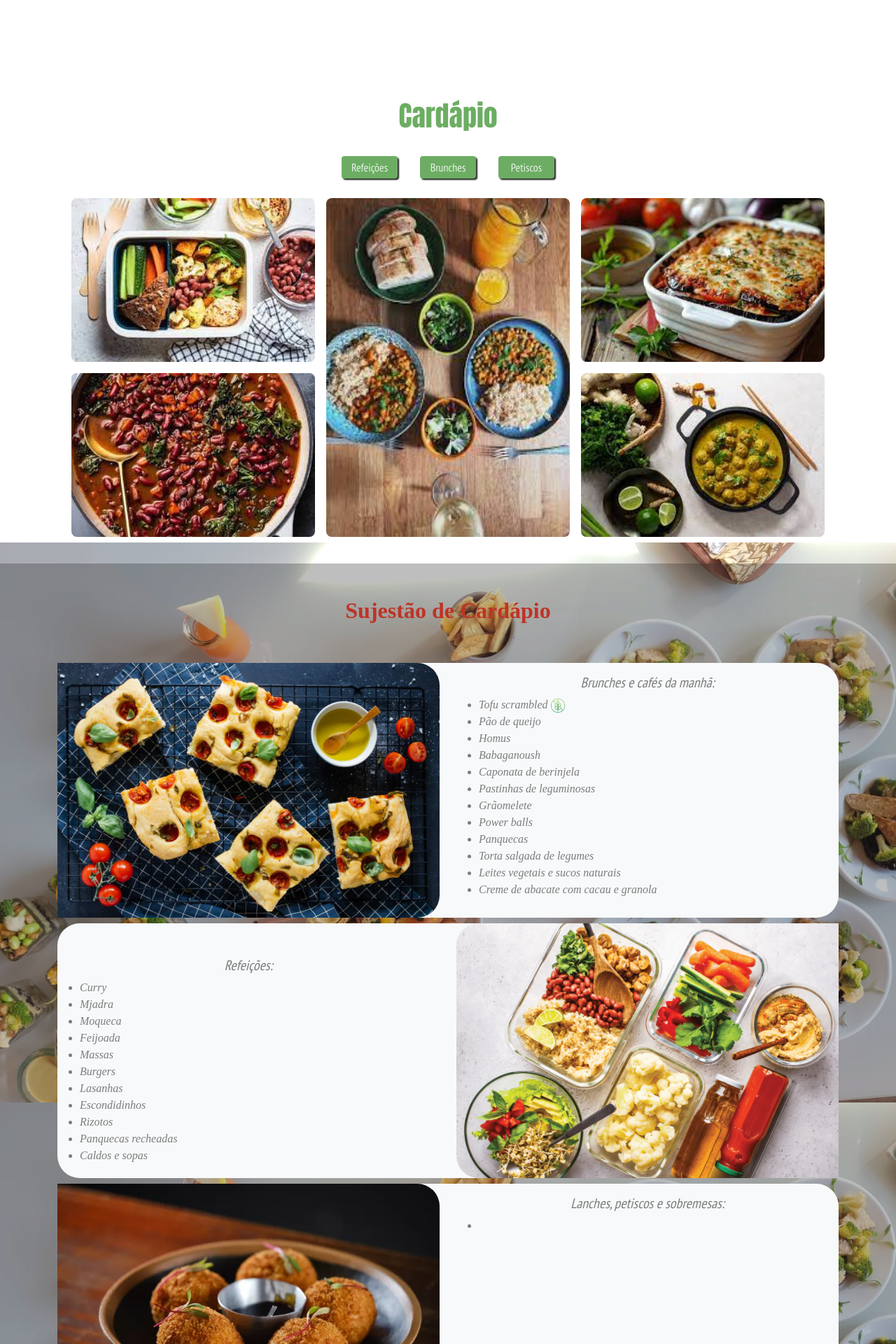
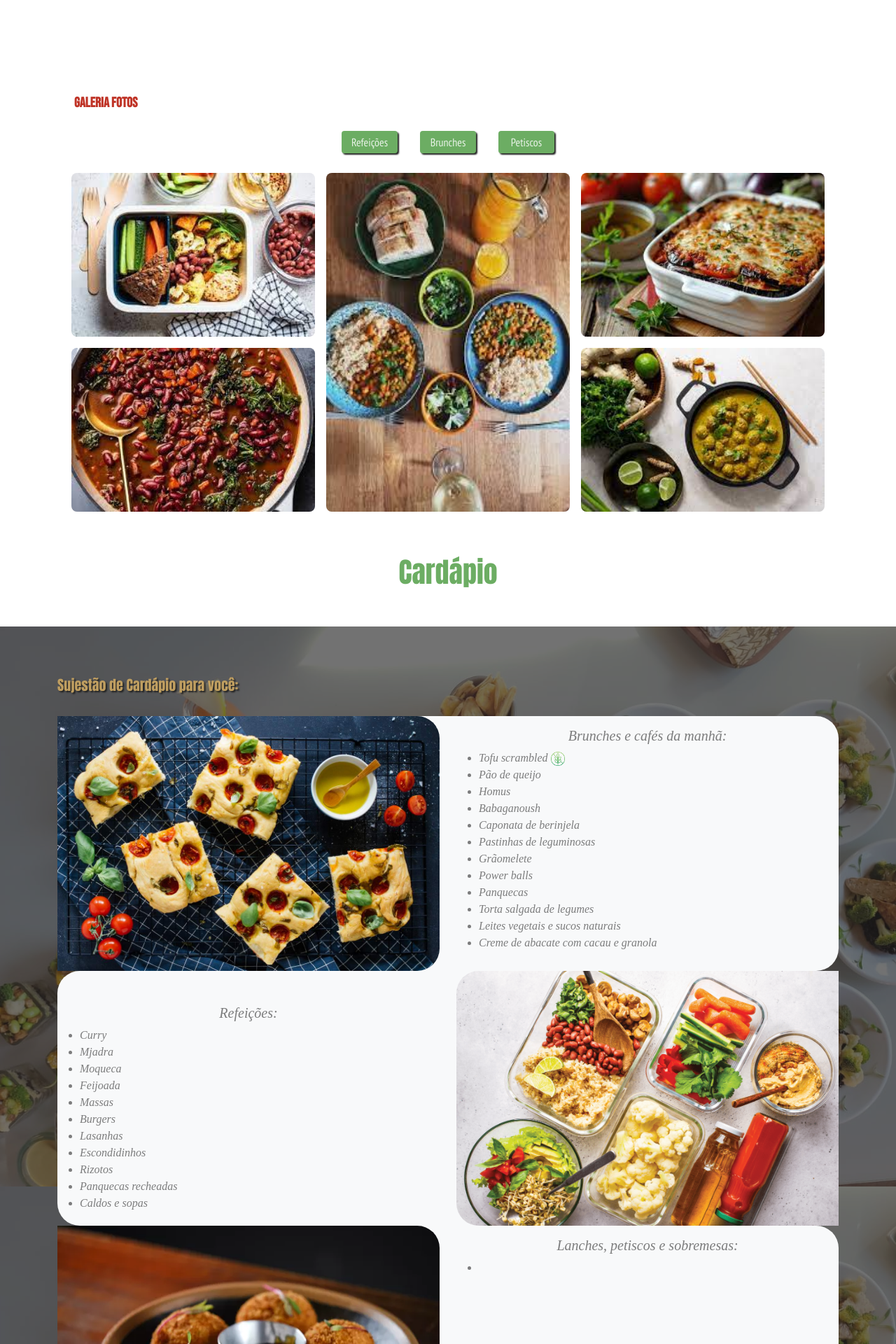
Before and after one commit to lindomarterra/chefadomicilio, a React (Vite) app: page / in a window 1280 px wide. Shown: the part 2380-4300 px from the top of the page at 70% size. Built offline with nearby package versions, Linux system fonts and the light colour scheme; a web font is replaced by a local one.

Commit message:
commit jan 26 2025

```diff
--- a/src/layout/Menu/Cardapio.jsx
+++ b/src/layout/Menu/Cardapio.jsx
@@ -7,20 +7,21 @@ import './Cardapio.css'
 
 const Cardapio = () => {
   return (
-    <section className="container bg-transparent ">
+    <section className="container bg-transparent pt-5 ">
       <h5
-        className="text-center fw-bolder fs-2 py-5"
+        className="py-4"
         style={{
-          color: 'var(--color5)',
-          fontFamily: 'var(--font-6)',
-          textShadow: '2ox 2px 2px #222',
+          color: 'var(--color3)',
+          fontFamily: 'var(--font-4)',
+          textShadow: '2px 2px 2px #222',
+
         }}
       >
-        Sujestão de Cardápio
+        Sujestão de Cardápio para você:
       </h5>
 
       {/* brunches e cafe da manha */}
-      <div className="itemCardapio bg-light my-2 rounded-end-5" id="brunches">
+      <div className="itemCardapio bg-light rounded-end-5" id="brunches">
         <div className="row">
           <div className="col-md-6">
             <img
@@ -33,13 +34,13 @@ const Cardapio = () => {
             <div className="text-black-50 my-3 ">
               <h5
                 className="fst-italic text-center"
-                style={{ fontFamily: 'var(--font-2)' }}
+                style={{ fontFamily: 'var(--font-6)' }}
               >
                 Brunches e cafés da manhã:
               </h5>
               <ul
                 className="fst-italic"
-                style={{ fontFamily: 'var(--font-1)' }}
+                style={{ fontFamily: 'var(--font-6)' }}
               >
                 <li>
                   Tofu scrambled{' '}
@@ -66,19 +67,19 @@ const Cardapio = () => {
         </div>
       </div>
       {/* refeição */}
-      <div className="itemCardapio bg-light my-2 rounded-start-5" id="refeicao">
+      <div className="itemCardapio bg-light rounded-start-5" id="refeicao">
         <div className="row">
           <div className="col-md-6">
             <div className="text-black-50 mt-5">
               <h5
                 className="fst-italic text-center"
-                style={{ fontFamily: 'var(--font-2)' }}
+                style={{ fontFamily: 'var(--font-6)' }}
               >
                 Refeições:
               </h5>
               <ul
                 className="fst-italic"
-                style={{ fontFamily: 'var(--font-1)' }}
+                style={{ fontFamily: 'var(--font-6)' }}
               >
                 <li> Curry </li>
                 <li> Mjadra</li>
@@ -104,7 +105,7 @@ const Cardapio = () => {
         </div>
       </div>
       {/* brunches e cafe da manha */}
-      <div className="itemCardapio bg-light my-2 rounded-end-5" id="petiscos">
+      <div className="itemCardapio bg-light rounded-end-5" id="petiscos">
         <div className="row">
           <div className="col-md-6">
             <img
@@ -117,13 +118,13 @@ const Cardapio = () => {
             <div className="text-black-50 my-3 ">
               <h5
                 className="fst-italic text-center"
-                style={{ fontFamily: 'var(--font-2)' }}
+                style={{ fontFamily: 'var(--font-6)' }}
               >
                 Lanches, petiscos e sobremesas:
               </h5>
               <ul
                 className="fst-italic"
-                style={{ fontFamily: 'var(--font-1)' }}
+                style={{ fontFamily: 'var(--font-6)' }}
               >
                 <li> </li>
               </ul>
--- a/src/layout/Menu/Menu.jsx
+++ b/src/layout/Menu/Menu.jsx
@@ -22,19 +22,12 @@ import { Link } from 'react-scroll'
 const Gallery = () => {
   return (
     <div className="container pt-5" id="galeria">
-      <div className="text-center p-2">
-        <Link
-          to="cardapio"
-          target="_self"
-          spy={true}
-          smooth={true}
-          offset={50}
-          duration={500}
-          className="btn_menu"
-        >
-          Cardápio
-        </Link>
-      </div>
+      <h5
+        className="fw-bolder pt-2 ps-2 ps-lg-4"
+        style={{ fontFamily: 'var(--font-3)', color: 'var(--color5)' }}
+      >
+        Galeria Fotos
+      </h5>
 
       <div className="text-center p-1">
         <button
@@ -325,6 +318,20 @@ const Gallery = () => {
           </div>
         </div>
       </div>
+
+      <div className="text-center py-5">
+        <Link
+          to="cardapio"
+          target="_self"
+          spy={true}
+          smooth={true}
+          offset={50}
+          duration={500}
+          className="btn_menu"
+        >
+          Cardápio
+        </Link>
+      </div>
     </div>
   )
 }
--- a/src/layout/Menu/Parallax.css
+++ b/src/layout/Menu/Parallax.css
@@ -4,9 +4,8 @@
     background-repeat: no-repeat;
     background-position: center;
     background-attachment: fixed;
-    padding: 30px 0;
 }
 
 .pelicula_parallax{
-    background-color: #2222224b;
+    background-color: #222222a2;
 }
```
Also changed, not shown: src/layout/Apresentação/NossosServicos.css (line endings or trailing spaces).
